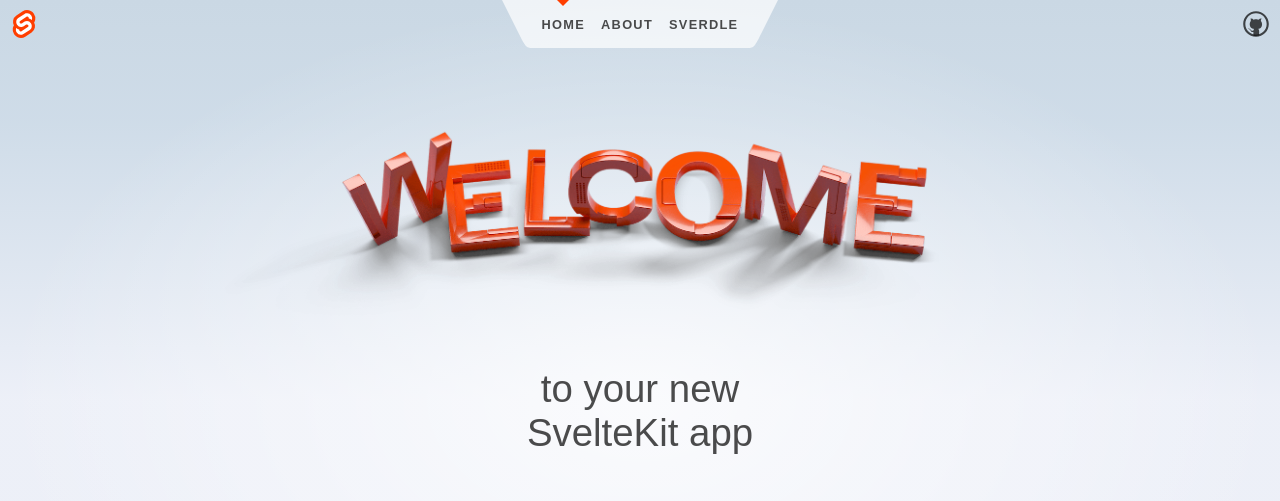
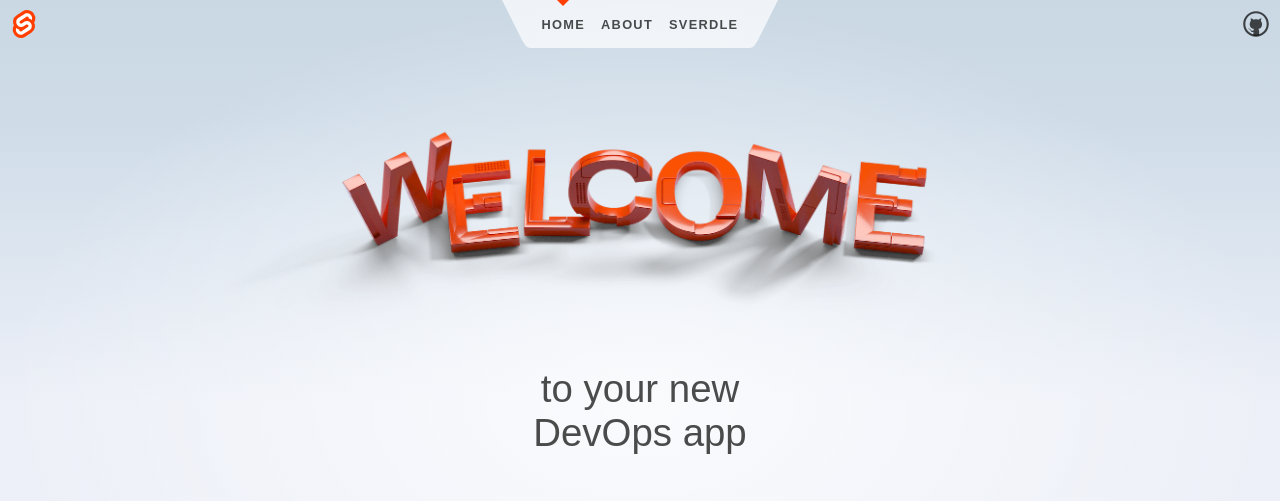
Before and after one commit to mnaray/DevOps-webapp, a SvelteKit app in the folder src/: page / in a window 1280 px wide. Shown: the top 501 px of the page. Built offline with nearby package versions, Linux system fonts and the light colour scheme.

Commit message:
add regex for devops

```diff
--- a/src/src/routes/+page.svelte
+++ b/src/src/routes/+page.svelte
@@ -18,7 +18,7 @@
 			</picture>
 		</span>
 
-		to your new<br />SvelteKit app
+		to your new<br />DevOps app
 	</h1>
 
 	<h2>
```
Also changed, not shown: src/tests/test.ts (+5 -0 lines).
